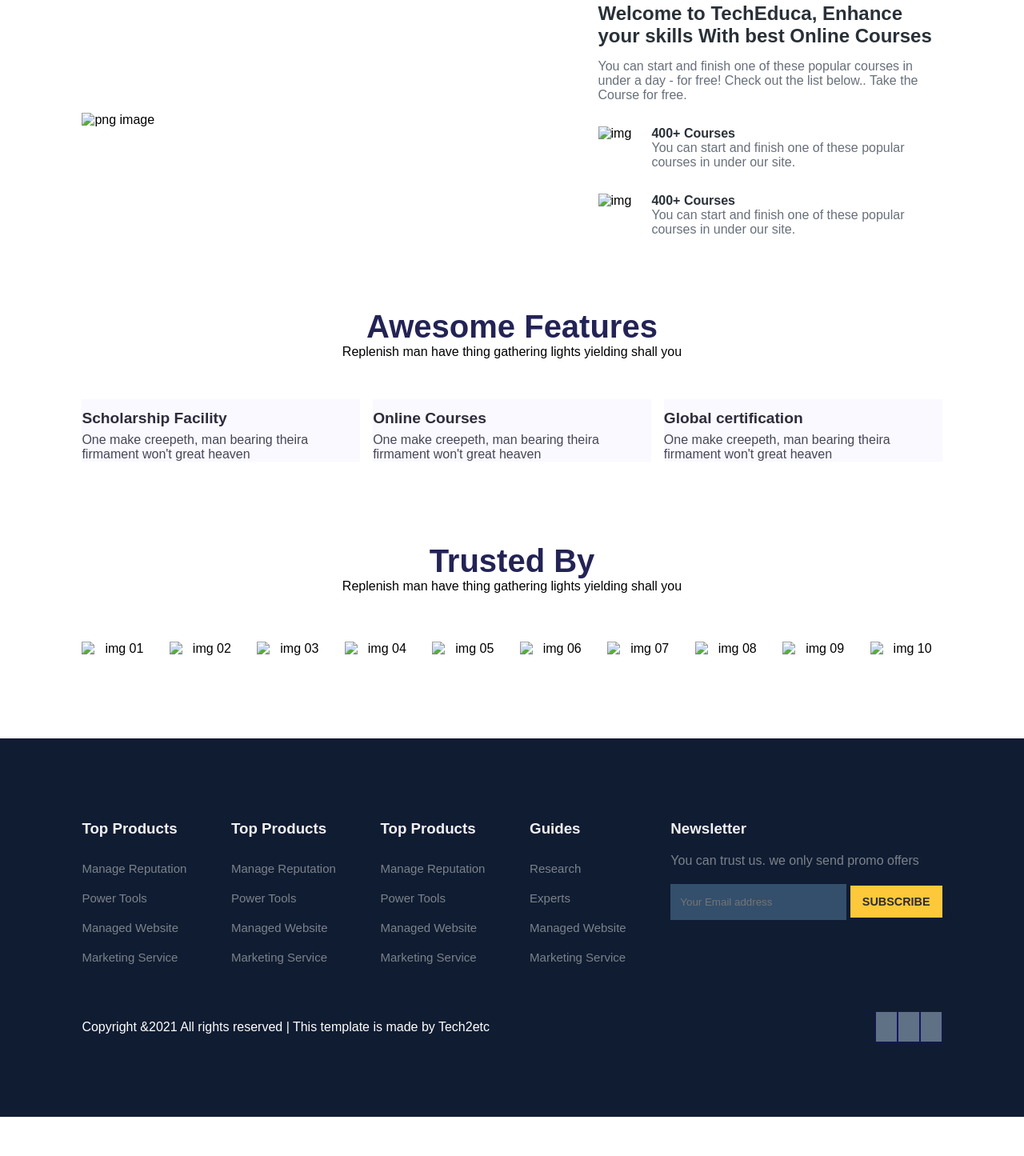
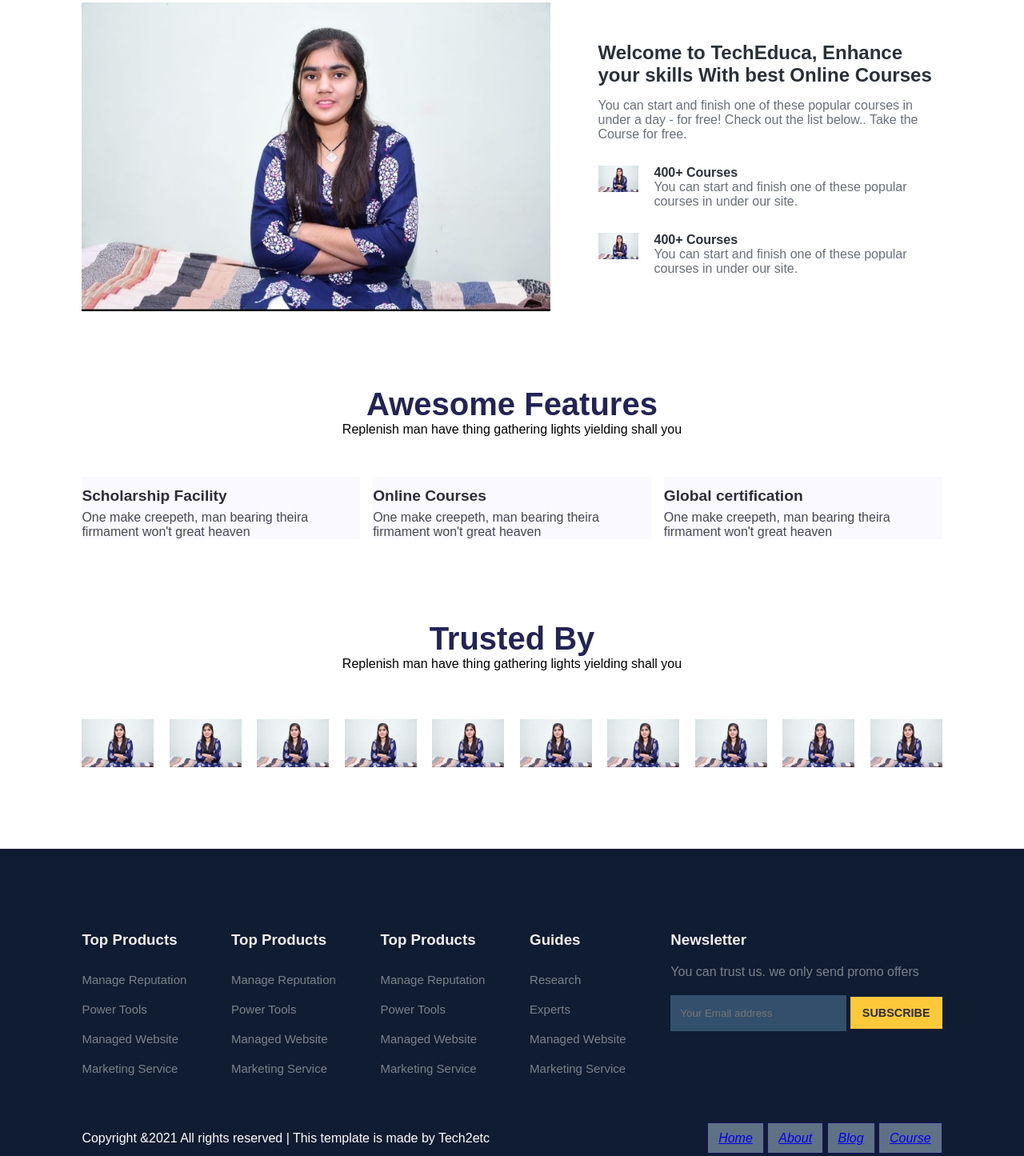
Before and after one commit to Subhash8239/Selling-Course, a plain HTML site: page About.html in a window 1280 px wide. Shown: the part 579-2024 px from the top of the page at 80% size. Before the commit the page ends 1975 px from the top, so only its background shows below. Drawn offline with Linux system fonts and the light colour scheme.

Commit message:
first commit

```diff
--- a/About.css
+++ b/About.css
@@ -82,7 +82,7 @@
 
 #about-home {
   background-image: linear-gradient(rgba(9, 5, 54, 0.3), rgba(5, 4, 46, 0.7)),
-    url();
+    url(Bandari.jpg);
   width: 100%;
   height: 60vh;
   background-size: cover;
--- a/About.html
+++ b/About.html
@@ -28,7 +28,7 @@
 
     <section id="about-container">
       <div class="about-img">
-        <img src="" alt="png image" />
+        <img src="Bandari.jpg" alt="png image" />
       </div>
       <div class="about-text">
         <h2>
@@ -39,7 +39,7 @@
           for free! Check out the list below.. Take the Course for free.
         </p>
         <div class="about-fe">
-          <img src="" alt="img" />
+          <img src="Bandari.jpg" alt="img" />
           <div class="fe-text">
             <h5>400+ Courses</h5>
             <p>
@@ -50,7 +50,7 @@
         </div>
 
         <div class="about-fe">
-            <img src="" alt="img" />
+            <img src="Bandari.jpg" alt="img" />
             <div class="fe-text">
               <h5>400+ Courses</h5>
               <p>
@@ -95,16 +95,16 @@
       <h1>Trusted By</h1>
       <p>Replenish man have thing gathering lights yielding shall you</p>
       <div class="trust-img">
-        <img src="" alt="img 01">
-        <img src="" alt="img 02">
-        <img src="" alt="img 03">
-        <img src="" alt="img 04">
-        <img src="" alt="img 05">
-        <img src="" alt="img 06">
-        <img src="" alt="img 07">
-        <img src="" alt="img 08">
-        <img src="" alt="img 09">
-        <img src="" alt="img 10">
+        <img src="Bandari.jpg" alt="img 01">
+        <img src="Bandari.jpg" alt="img 02">
+        <img src="Bandari.jpg" alt="img 03">
+        <img src="Bandari.jpg" alt="img 04">
+        <img src="Bandari.jpg" alt="img 05">
+        <img src="Bandari.jpg" alt="img 06">
+        <img src="Bandari.jpg" alt="img 07">
+        <img src="Bandari.jpg" alt="img 08">
+        <img src="Bandari.jpg" alt="img 09">
+        <img src="Bandari.jpg" alt="img 10">
       </div>
     </section>
 
@@ -156,9 +156,10 @@
           Tech2etc
         </p>
         <div class="pro-links">
-          <i></i>
-          <i></i>
-          <i></i>
+          <i><a href="index.html">Home</a></i>
+          <i><a href="About.html">About</a></i>
+          <i><a href="Blog.html">Blog</a></i>
+          <i><a href="Course.html">Course</a></i>
         </div>
       </div>
     </footer>
--- a/Blog.css
+++ b/Blog.css
@@ -82,7 +82,7 @@
 
 #about-home {
   background-image: linear-gradient(rgba(9, 5, 54, 0.3), rgba(5, 4, 46, 0.7)),
-    url();
+    url(Bandari.jpg);
   width: 100%;
   height: 60vh;
   background-size: cover;
```
Also changed, not shown: Blog.html (+9 -8 lines), Course.html (+4 -3 lines), index.html (+36 -20 lines), style.css (+3 -4 lines).
